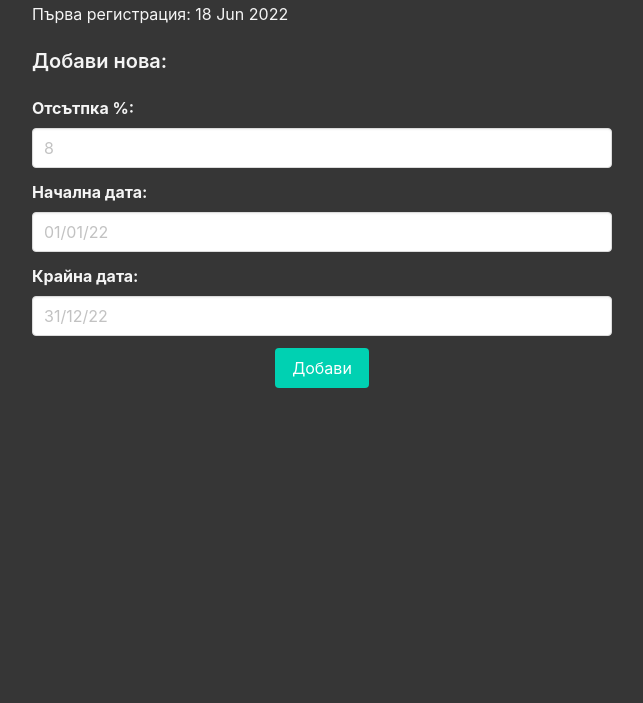
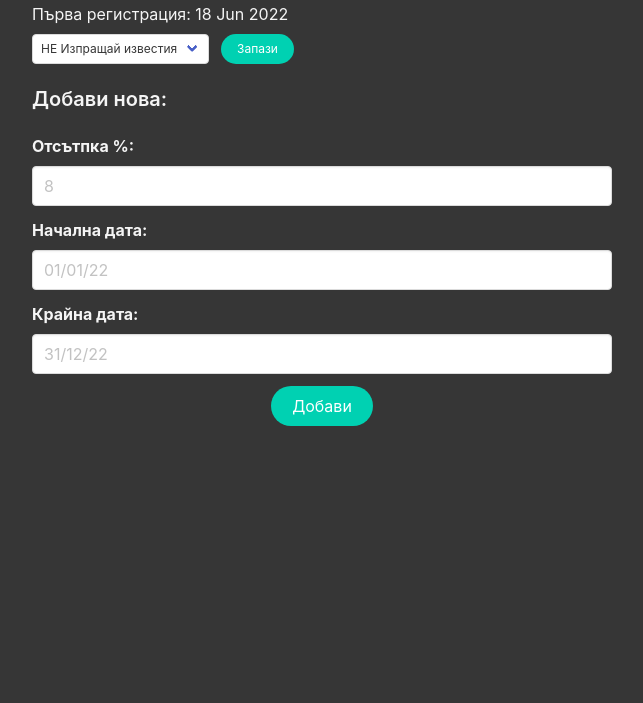
Before and after one commit to millenium404/SoftUniFest, a Django app: page /merchant/1 in a window 1280 px wide. Shown: the part 153-856 px from the top of the page, without its empty margins (620-1263 px from the left). Run offline with Django 3.2, Linux system fonts and the light colour scheme; the visitor is signed in with stand-in values (Sample User, id 1); data that the repository does not hold is empty.

Commit message:
merchant notification options added

```diff
--- a/main/templates/home-merchant.html
+++ b/main/templates/home-merchant.html
@@ -18,6 +18,27 @@
     <h6 class="title is-5 has-text-light mb-1">Данни за потребителя:</h6>
     <p class="has-text-light">Име: {{user.profile.name}}, email: {{user.email}}</p>
     <p class="has-text-light"> Първа регистрация: {{user.profile.reg_date|date:'d M Y'}}</p>
+    <form method="POST">
+    <div class="field is-grouped pt-2">
+        {% csrf_token %}
+      <div class="control">
+        <div class="select is-small">
+          <select name='notifications'>
+            {% if user.profile.notifications %}
+            <option>Изпращай известия</option>
+            <option>НЕ Изпращай известия</option>
+            {% else %}
+            <option>НЕ Изпращай известия</option>
+            <option>Изпращай известия</option>
+            {% endif %}
+          </select>
+        </div>
+      </div>
+      <div class="control">
+        <button class="button is-small is-rounded is-primary" type="submit">Запази</button>
+      </div>
+    </div>
+    </form>
     <h5 class="title is-5 has-text-light pt-5">Добави нова:</h5>
     <form method="POST">
       {% csrf_token %}
@@ -40,7 +61,7 @@
         </div>
       </div>
       <div class="control has-text-centered">
-        <button class="button is-primary" type="submit">Добави</button>
+        <button class="button is-rounded is-primary" type="submit">Добави</button>
       </div>
     </form>
   </div>
--- a/main/views.py
+++ b/main/views.py
@@ -20,13 +20,24 @@ def merchant_view(request, id):
     if id == request.user.id:
         if request.POST:
             query = request.POST.dict()
-            discount = Discount(
-                user=request.user,
-                percent=query['discount'],
-                start_date = convert_date(query['start']),
-                end_date = convert_date(query['end'])
-            )
-            discount.save()
+            if 'notifications' in query:
+                profile = Profile.objects.get(user=request.user)
+                if request.POST['notifications'] == 'Изпращай известия':
+                    profile.notifications = True
+                else:
+                    profile.notifications = False
+                profile.save()
+            else:
+                try:
+                    discount = Discount(
+                        user=request.user,
+                        percent=query['discount'],
+                        start_date = convert_date(query['start']),
+                        end_date = convert_date(query['end'])
+                    )
+                    discount.save()
+                except:
+                    pass
         discounts = Discount.objects.filter(user=request.user)
         context['discounts'] = discounts
         return render(request, 'home-merchant.html', context)
```
